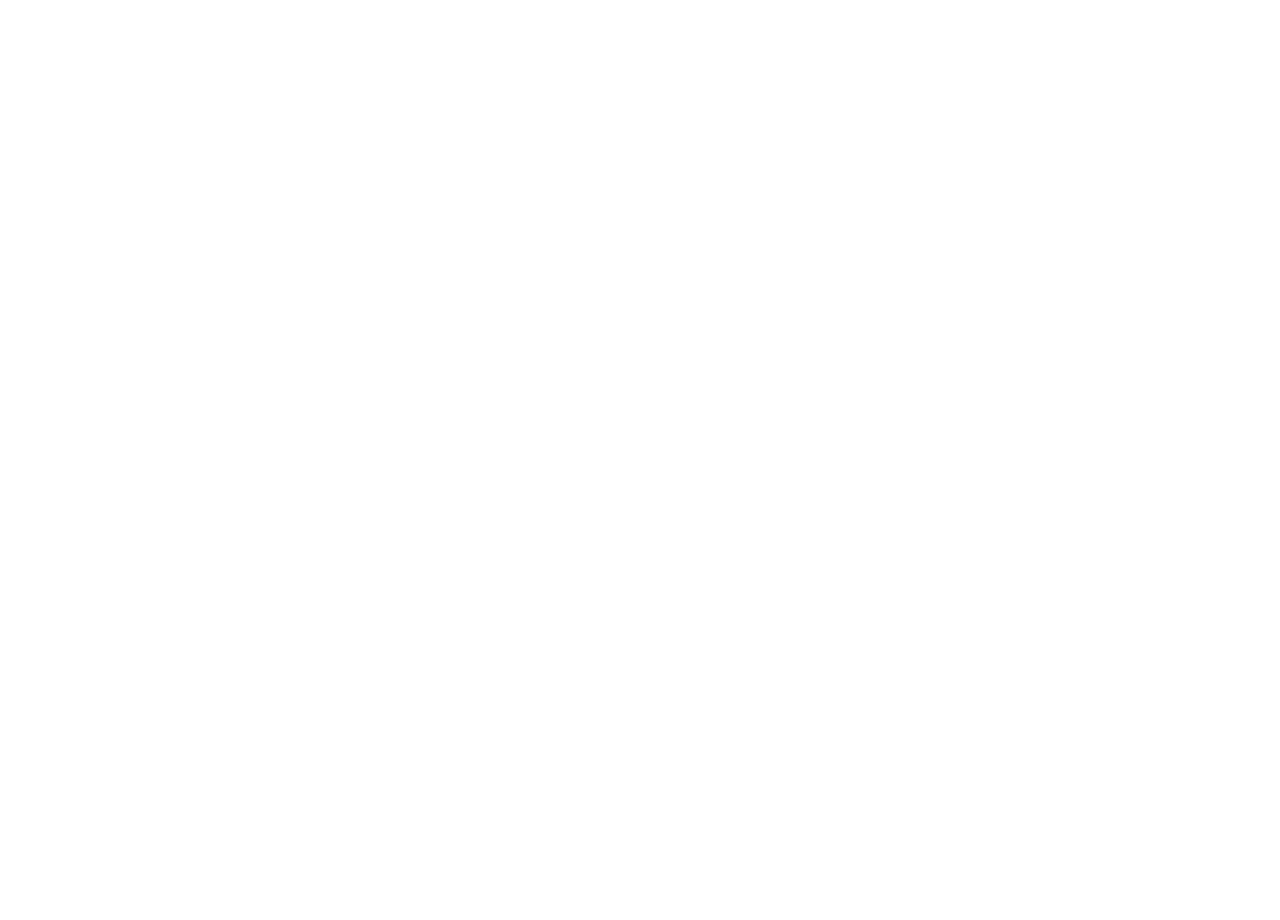
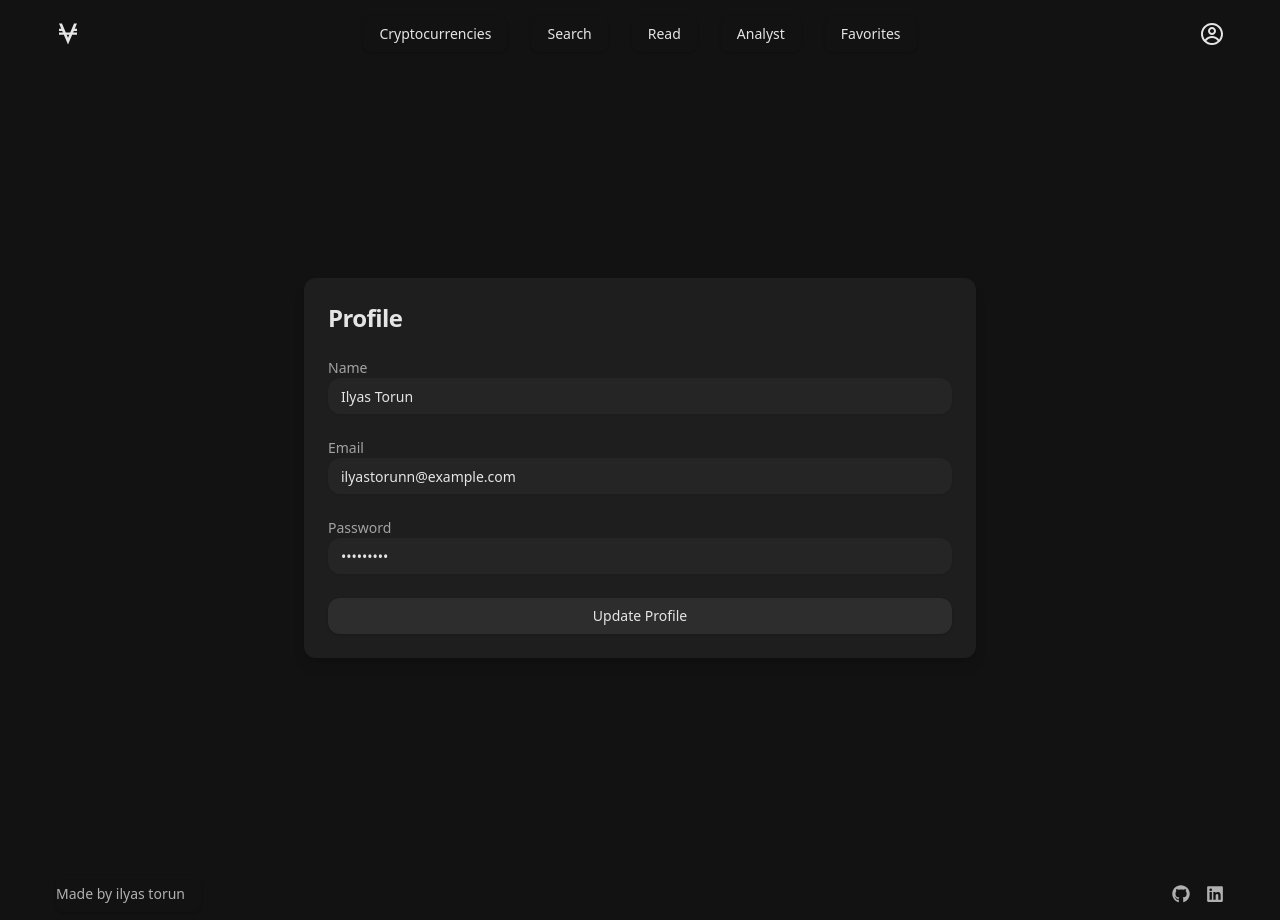
Before and after one commit to ilyastorunn/tracker, a React (Vite) app: page /profile in a window 1280 px wide. Before the commit this address had no page. Before the commit the page ends 800 px from the top, so only its background shows below. Built offline with nearby package versions, Linux system fonts and the light colour scheme.

Commit message:
make Profile page

```diff
--- a/src/App.jsx
+++ b/src/App.jsx
@@ -8,6 +8,7 @@
 import News from "./pages/News";
 import Welcome from "./pages/Welcome";
 import Analyst from "./pages/Analyst";
+import Profile from "./pages/Profile";
 
 function App() {
   return (
@@ -22,6 +23,7 @@
         <Route path="/notfound" element={<NotFound />} />
         <Route path="/news" element={<News />} />
         <Route path="/analyst" element={<Analyst />} />
+        <Route path="/profile" element={<Profile />} />
       </Routes>
     </BrowserRouter>
   );
--- /dev/null
+++ b/src/pages/Profile.jsx
@@ -0,0 +1,66 @@
+import { useState } from "react";
+import { Input } from "@/components/ui/input";
+import { Button } from "@/components/ui/button";
+import { Card, CardContent, CardHeader, CardTitle } from "@/components/ui/card";
+import Header from "../components/custom/Header";
+import Footer from "../components/custom/Footer";
+
+export default function Profile() {
+  const [user, setUser] = useState({
+    name: "Ilyas Torun",
+    email: "ilyastorunn@example.com",
+    password: "*********",
+  });
+
+  return (
+    <>
+      <Header />
+      <div className="flex flex-col items-center justify-center min-h-screen bg-background text-text-primary px-6">
+        <Card className="w-full max-w-2xl bg-card shadow-lg rounded-lg border-none">
+          <CardHeader>
+            <CardTitle className="text-2xl font-semibold">Profile</CardTitle>
+          </CardHeader>
+          <CardContent className="space-y-6">
+            <div>
+              <label className="block text-sm text-muted-foreground">
+                Name
+              </label>
+              <Input
+                type="text"
+                value={user.name}
+                onChange={(e) => setUser({ ...user, name: e.target.value })}
+                className="w-full p-3 bg-input text-text-primary rounded-lg"
+              />
+            </div>
+            <div>
+              <label className="block text-sm text-muted-foreground">
+                Email
+              </label>
+              <Input
+                type="email"
+                value={user.email}
+                onChange={(e) => setUser({ ...user, email: e.target.value })}
+                className="w-full p-3 bg-input text-text-primary rounded-lg"
+              />
+            </div>
+            <div>
+              <label className="block text-sm text-muted-foreground">
+                Password
+              </label>
+              <Input
+                type="password"
+                value={user.password}
+                onChange={(e) => setUser({ ...user, password: e.target.value })}
+                className="w-full p-3 bg-input text-text-primary rounded-lg"
+              />
+            </div>
+            <Button className="w-full bg-muted hover:bg-muted/80 p-3 rounded-lg">
+              Update Profile
+            </Button>
+          </CardContent>
+        </Card>
+      </div>
+      <Footer />
+    </>
+  );
+}
```
